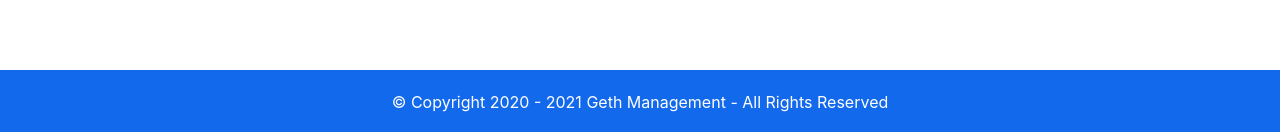
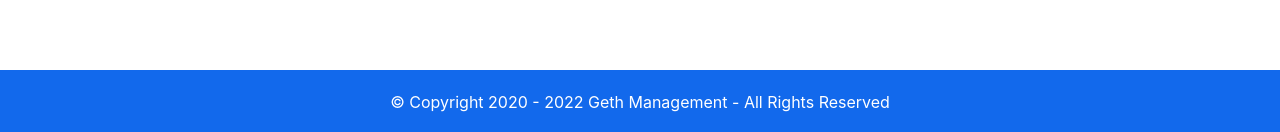
Before and after one commit to getheash/management-dmca, a Next.js app: page / in a window 1280 px wide. Shown: the part 704-836 px from the top of the page. Built offline with nearby package versions, Linux system fonts and the light colour scheme.

Commit message:
Updated the year in the footer

```diff
--- a/components/footerCopyright.jsx
+++ b/components/footerCopyright.jsx
@@ -7,7 +7,7 @@ function FooterCopyright() {
     <footer>
       <div style={{ height: "65px" }}>
         <div className={footerPos}>
-          &copy; Copyright 2020 - 2021{" "}
+          &copy; Copyright 2020 - 2022{" "}
           <a href="https://www.gethmanagement.com/" className="text-white">
             Geth Management
           </a>{" "}
```
